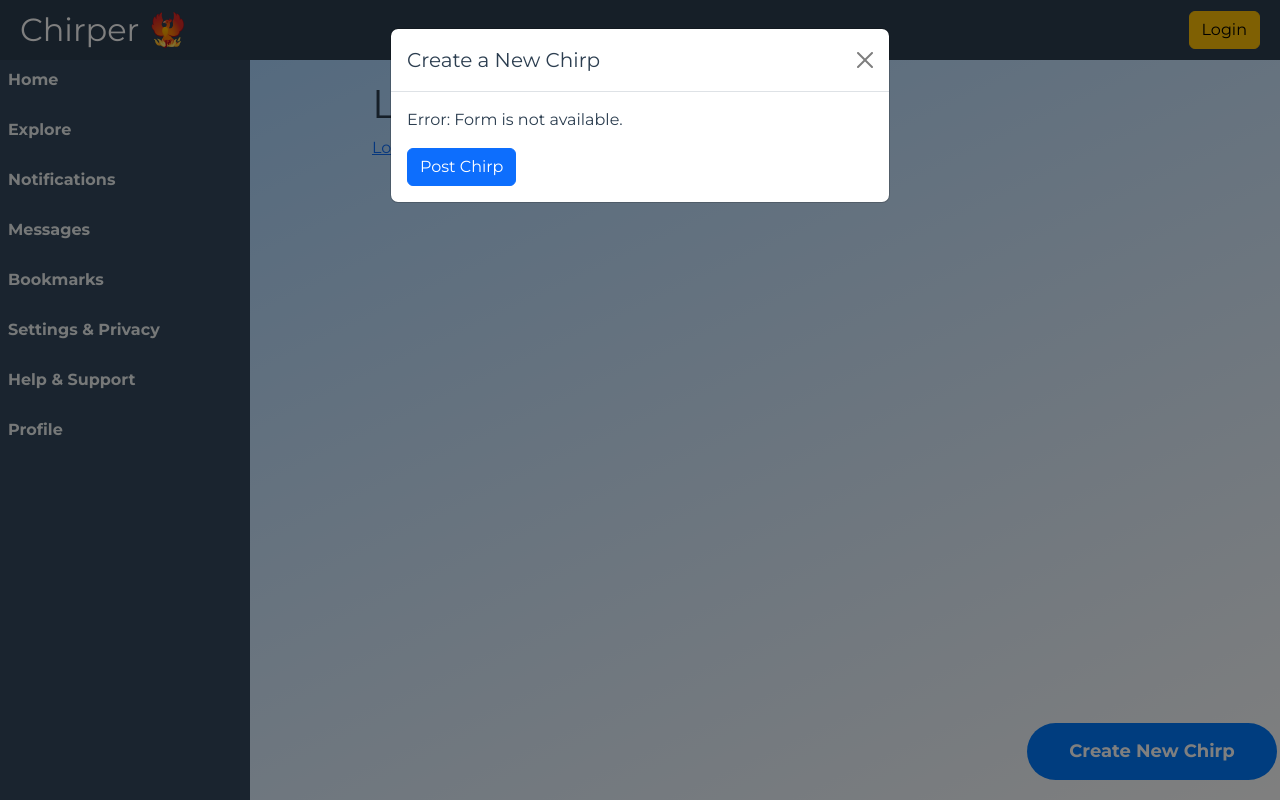
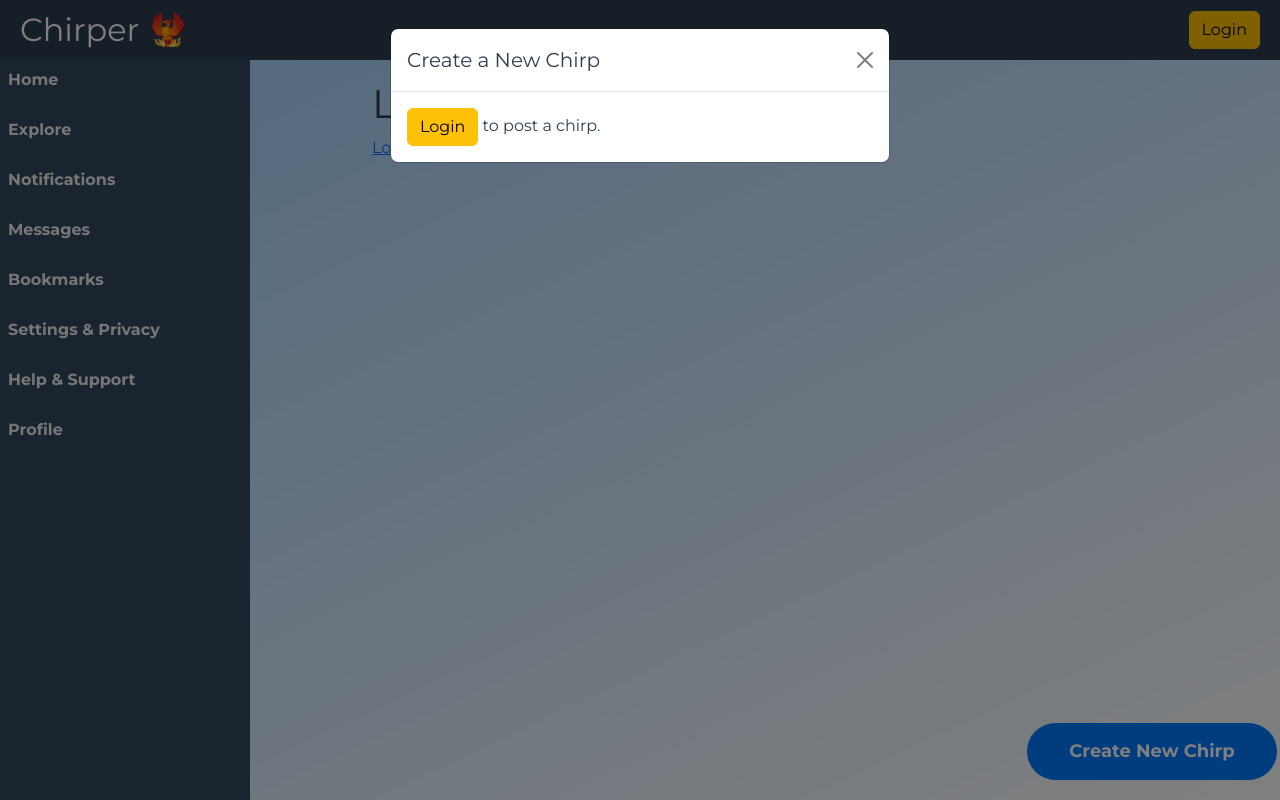
Before and after one commit to andrewfynaardt/chirper, a Django app: page /chirper/profile/ in a window 1280 px wide, after a click on "Create New Chirp". Run offline with Django 5.2, Linux system fonts and the light colour scheme; some libraries are stand-ins or nearby versions.

Commit message:
Now prompts loging instead of erring when trying to chirp without logging in first.

```diff
--- a/chirper/templates/base.html
+++ b/chirper/templates/base.html
@@ -228,12 +228,12 @@ Updated: 2025-03-05
                             <!-- Render Chirp Form Dynamically -->
                             {% if form %}
                             {{ form.as_p }}
+                            <!-- Submit Button -->
+                            <button type="submit" class="btn btn-primary">Post Chirp</button>
                             {% else %}
-                            <p>Error: Form is not available.</p>
+                            <a href="{% url 'account_login' %}" class="btn btn-warning">Login</a> to post a chirp.
                             {% endif %}
 
-                            <!-- Submit Button -->
-                            <button type="submit" class="btn btn-primary">Post Chirp</button>
                         </form>
                     </div>
                 </div>
```
